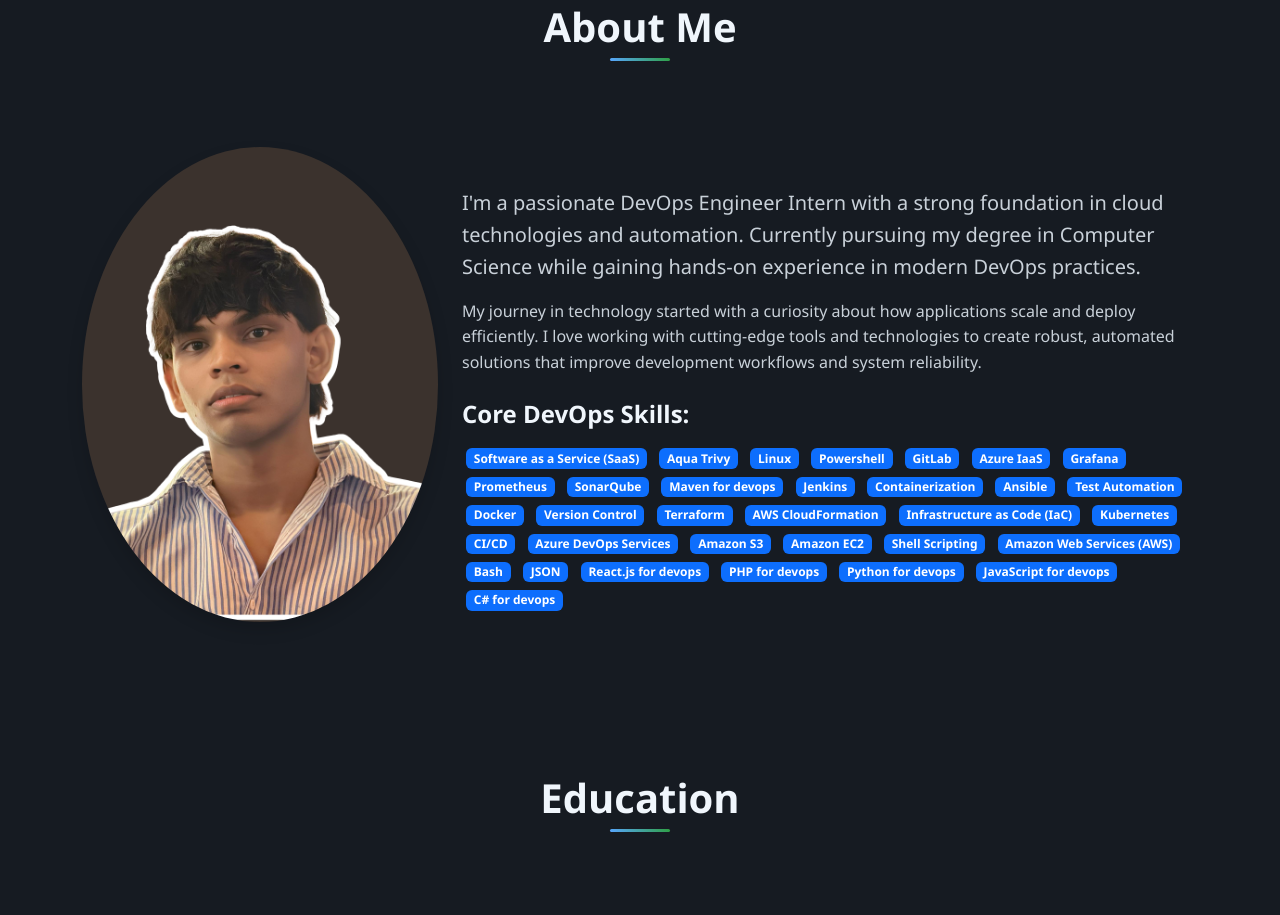
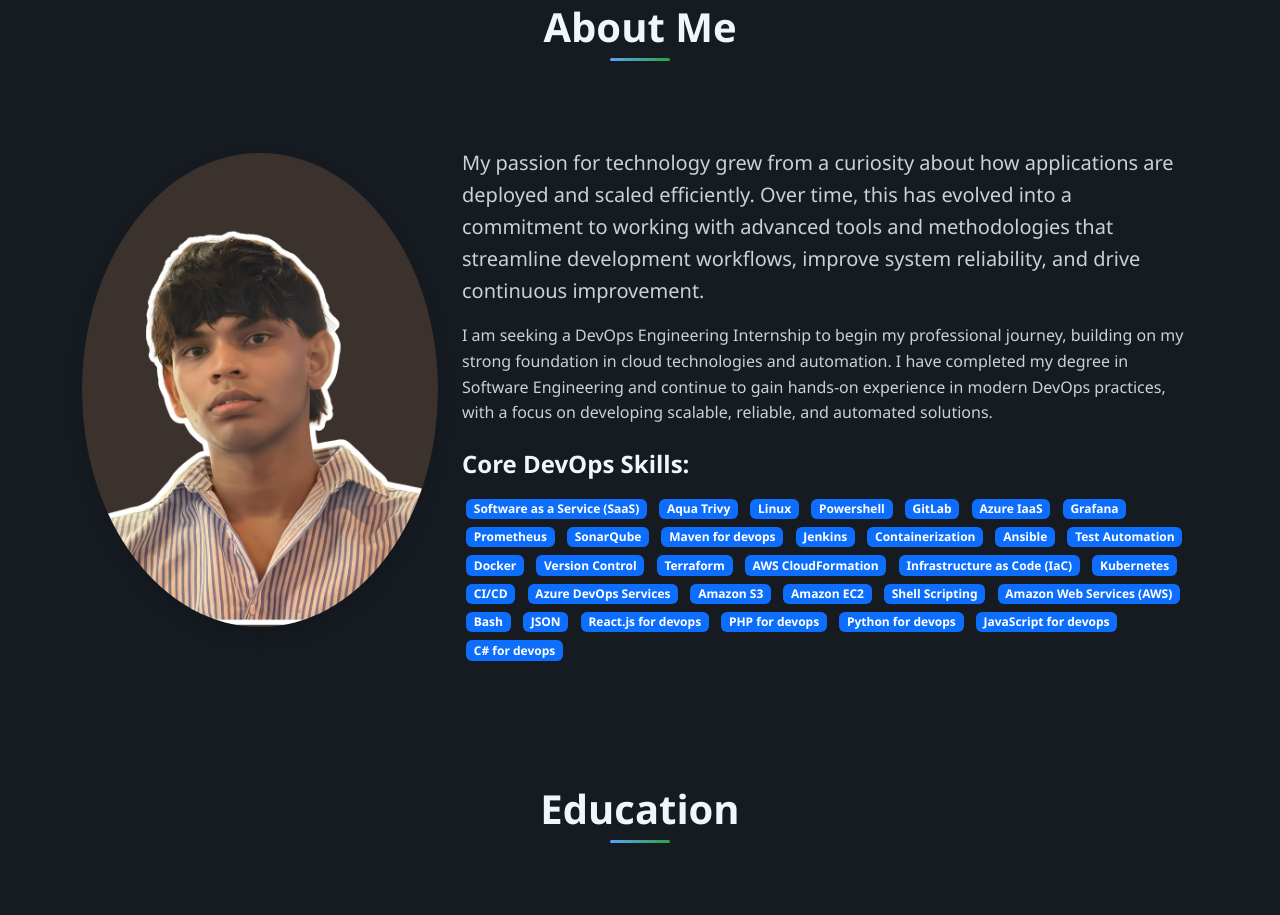
Before and after one commit to HarryDevOps1019/DevOpsPortfolio, a plain HTML site: page index.html in a window 1280 px wide. Shown: the part 910-1825 px from the top of the page. Drawn offline with nearby package versions, Linux system fonts and the light colour scheme; no server answers.

Commit message:
Update index.html

```diff
--- a/index.html
+++ b/index.html
@@ -95,9 +95,8 @@
                 </div>
                 <div class="col-lg-8">
                     <div class="about-content">
-                        <p class="lead">I'm a passionate DevOps Engineer Intern with a strong foundation in cloud technologies and automation. Currently pursuing my degree in Computer Science while gaining hands-on experience in modern DevOps practices.</p>
-                        <p>My journey in technology started with a curiosity about how applications scale and deploy efficiently. I love working with cutting-edge tools and technologies to create robust, automated solutions that improve development workflows and system reliability.</p>
-
+                        <p class="lead">My passion for technology grew from a curiosity about how applications are deployed and scaled efficiently. Over time, this has evolved into a commitment to working with advanced tools and methodologies that streamline development workflows, improve system reliability, and drive continuous improvement.</p>
+                        <p>I am seeking a DevOps Engineering Internship to begin my professional journey, building on my strong foundation in cloud technologies and automation. I have completed my degree in Software Engineering and continue to gain hands-on experience in modern DevOps practices, with a focus on developing scalable, reliable, and automated solutions.</p>
                         <h4 class="mt-4 mb-3">Core DevOps Skills:</h4>
                         <div class="skills-list mb-4">
                         <span class="badge bg-primary m-1">Software as a Service (SaaS)</span>
```
